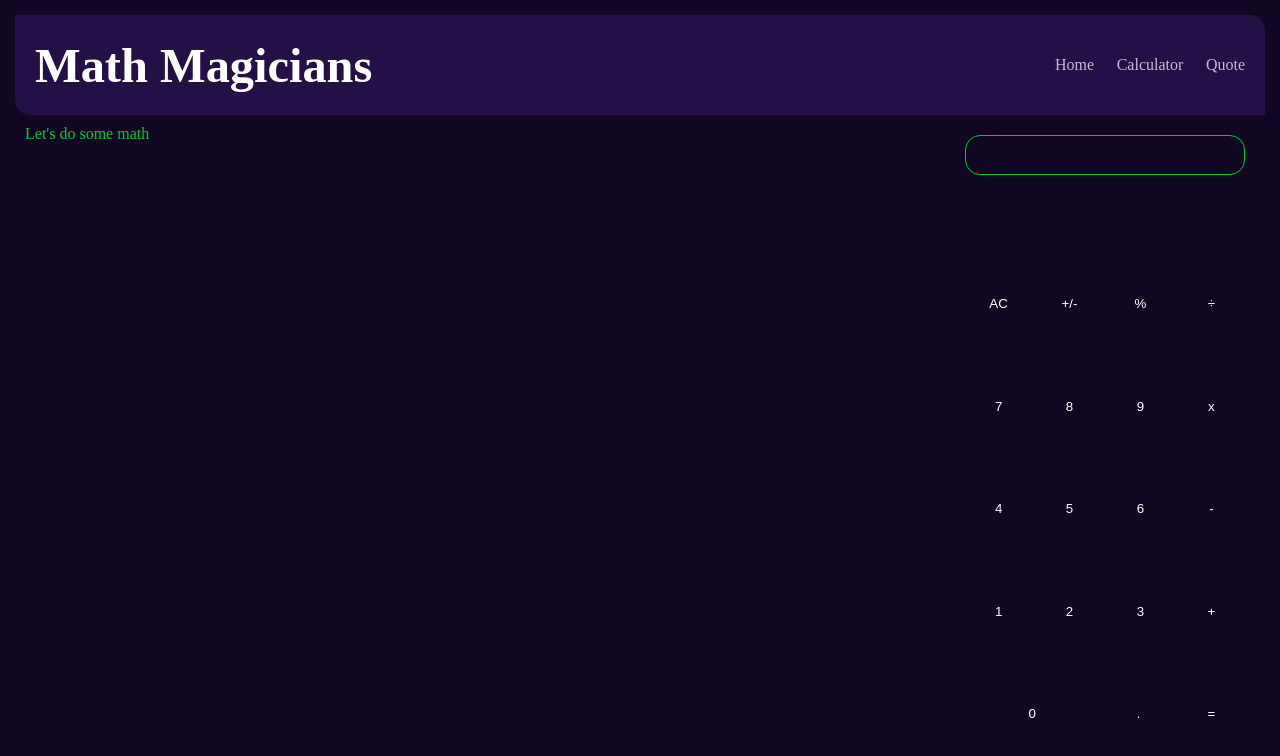
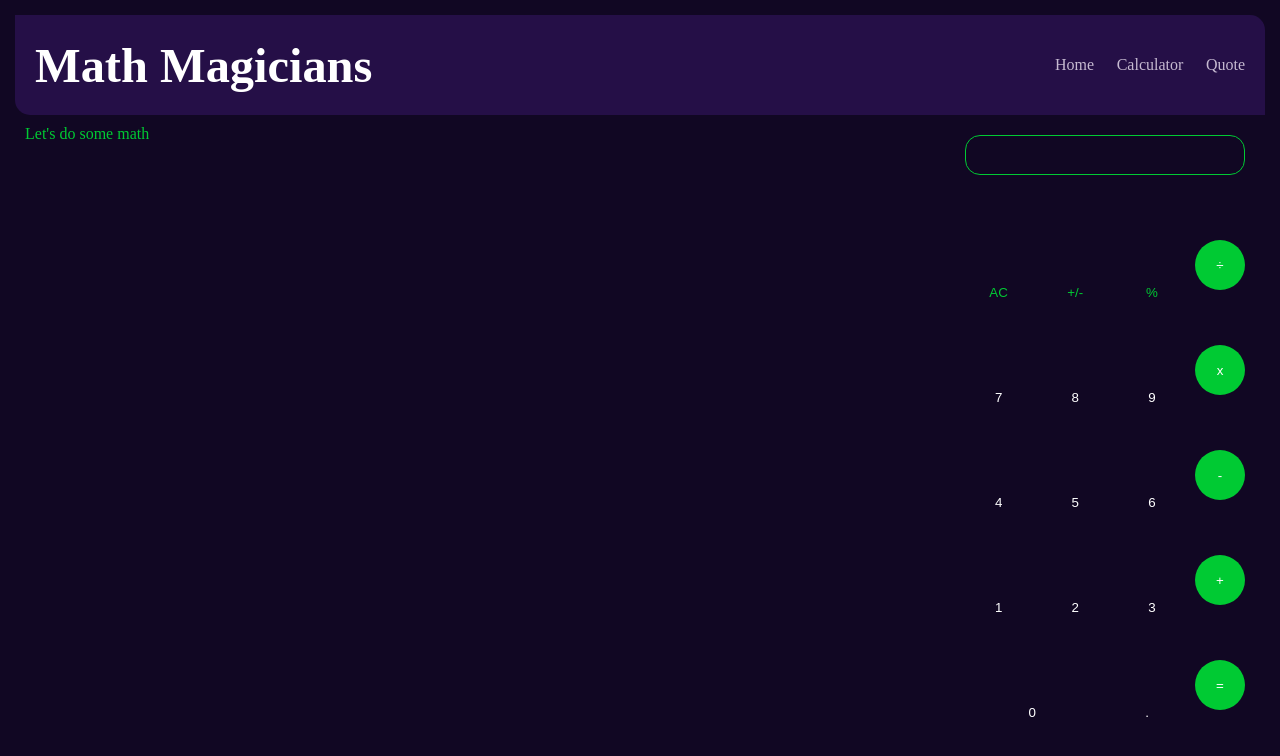
Before and after one commit to Marcraphael12/Marc-the-magician-v2, a React (Create React App) app: page /calculator in a window 1280 px wide. Shown: the top 756 px of the page. Built offline with nearby package versions, Linux system fonts and the light colour scheme.

Commit message:
Add new class rules to the calculator

```diff
--- a/src/components/calculator.js
+++ b/src/components/calculator.js
@@ -31,7 +31,10 @@ const Calculator = () => {
   // Give the class name 'different' to the buttons that are not numbers accordingly to the css rules
   function giveClassName (btn) {
     if (btn === '+' || btn === 'x' || btn === '-' || btn === '÷' || btn === '=') {
-      return 'different';
+      return 'green';
+    }
+    if (btn === 'AC' || btn === '+/-' || btn === '%') {
+      return 'text-color';
     }
     if (btn === '0') {
       return 'zero';
@@ -49,7 +52,7 @@ const Calculator = () => {
           <h3 className="" >{result}</h3>
         </li>
         {buttons.map((btn) => ( // Map the buttons list
-          <li className={`pad same ${giveClassName(btn)}`} key={btn}>
+          <li className={`pad light ${giveClassName(btn)}`} key={btn}>
             <button key={btn} onClick={handleClick} type='button'>
               {btn}
             </button>
```
